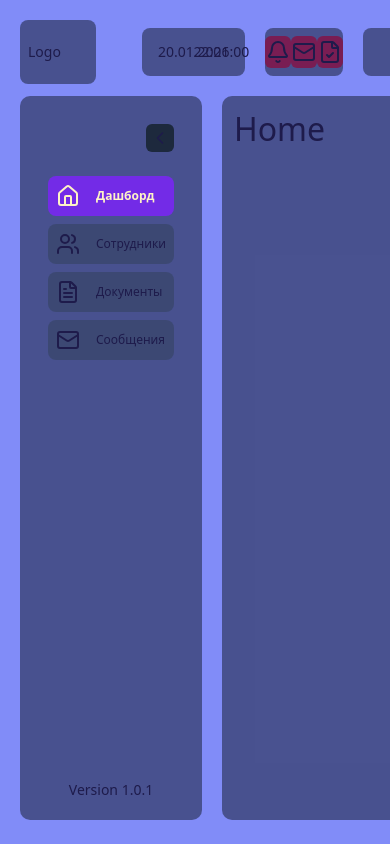
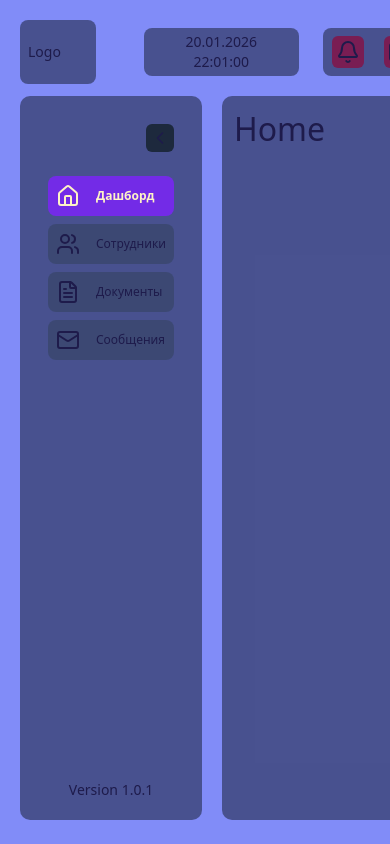
Before and after one commit to Khlystikam/Corp-portal-nextjs, a Next.js app: page /pages/home in a window 390 px wide. Shown: the top 844 px of the page. Built offline with nearby package versions, Linux system fonts and the light colour scheme.

Commit message:
add media css in header

```diff
--- a/app/widgets/Header/ui/DateClock.tsx
+++ b/app/widgets/Header/ui/DateClock.tsx
@@ -1,6 +1,7 @@
 "use client";
 
 import { useState, useEffect } from "react";
+import styles from "./Header.module.css";
 
 // функция даты и времени
 export const LiveDateTime = () => {
@@ -22,9 +23,9 @@ export const LiveDateTime = () => {
 	}
 
 	return (
-		<div className="h-full flex flex-row justify-between w-[20%] bg-gray-900/50 rounded-lg px-4 text-sm md:text-lg lg:text-xl">
-			<p className="w-[50%] text-left self-center">{date.toLocaleDateString("ru-RU")}</p>
-			<p className="w-[50%] text-right self-center">{date.toLocaleTimeString("ru-RU")}</p>
+		<div className={styles.мiddleBlockClock + " h-full flex flex-row justify-between w-[20%] bg-gray-900/50 rounded-lg px-4 text-sm md:text-lg lg:text-xl"}>
+			<p className={styles.blockClockText + " w-[50%] text-left self-center"}>{date.toLocaleDateString("ru-RU")}</p>
+			<p className={styles.blockClockText + " w-[50%] text-right self-center"}>{date.toLocaleTimeString("ru-RU")}</p>
 		</div>
 	);
 };
--- a/app/widgets/Header/ui/Header.module.css
+++ b/app/widgets/Header/ui/Header.module.css
@@ -17,9 +17,39 @@
 	}
 }
 
-/* screen 768px */
+/* screen 992px */
 @media screen and (max-width: 992px) {
+	.мiddleBlockNotifications {
+		width: 30%;
+	}
+
+	.мiddleBlockPersonalProgressBar {
+		width: 30%;
+	}
+
 	.button {
 		font-size: 16px;
 	}
 }
+
+/* screen 1200px */
+@media screen and (max-width: 1200px) {
+	.мiddleBlockClock {
+		width: 30%;
+		flex-direction: column;
+		justify-content: center;
+		font-size: 14px;
+	}
+
+	.blockClockText {
+		width: 100%;
+		text-align: center;
+	}
+}
+
+/* screen 1600px */
+@media screen and (max-width: 1600px) {
+	.мiddleBlockClock {
+		font-size: 14px;
+	}
+}
--- a/app/widgets/Header/ui/Header.tsx
+++ b/app/widgets/Header/ui/Header.tsx
@@ -54,7 +54,7 @@ export const Header = () => {
 				<LiveDateTime />
 
 				{/* кнопки уведомлений */}
-				<div className="flex flex-row justify-around items-center w-15/100 h-full bg-gray-900/50 rounded-lg">
+				<div className={styles.мiddleBlockNotifications + " flex flex-row justify-around items-center w-15/100 h-full bg-gray-900/50 rounded-lg"}>
 					{HEADER_ITEMS.map((item) => {
 						return (
 							<button
@@ -69,7 +69,7 @@ export const Header = () => {
 				</div>
 
 				{/* личный прогресс бар */}
-				<div className="w-60/100 h-full bg-gray-900/50 rounded-lg"></div>
+				<div className={styles.мiddleBlockPersonalProgressBar + " w-60/100 h-full bg-gray-900/50 rounded-lg"}></div>
 			</div>
 
 			{/* логирование/ЛК */}
```
Also changed, not shown: app/providers/ReduxProvider.tsx (added), app/state/store.ts (added).
